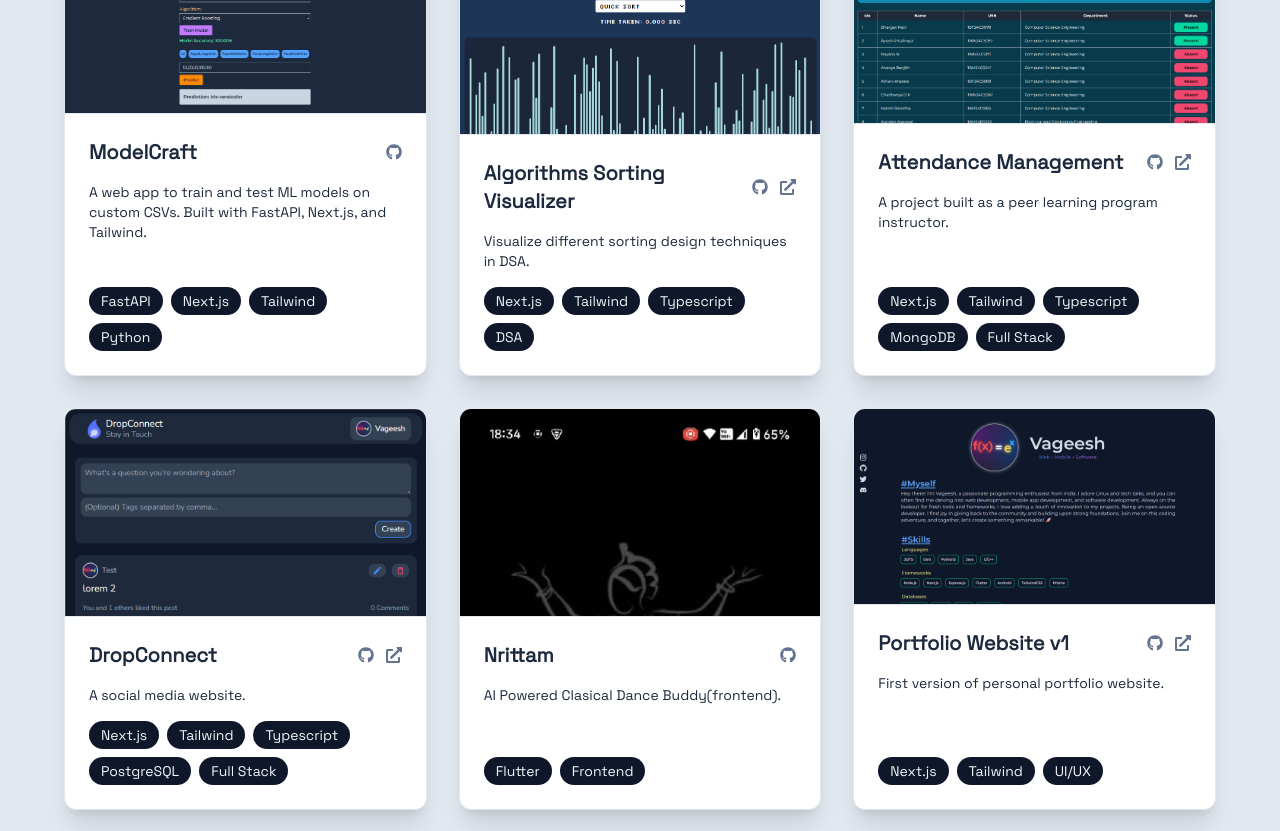
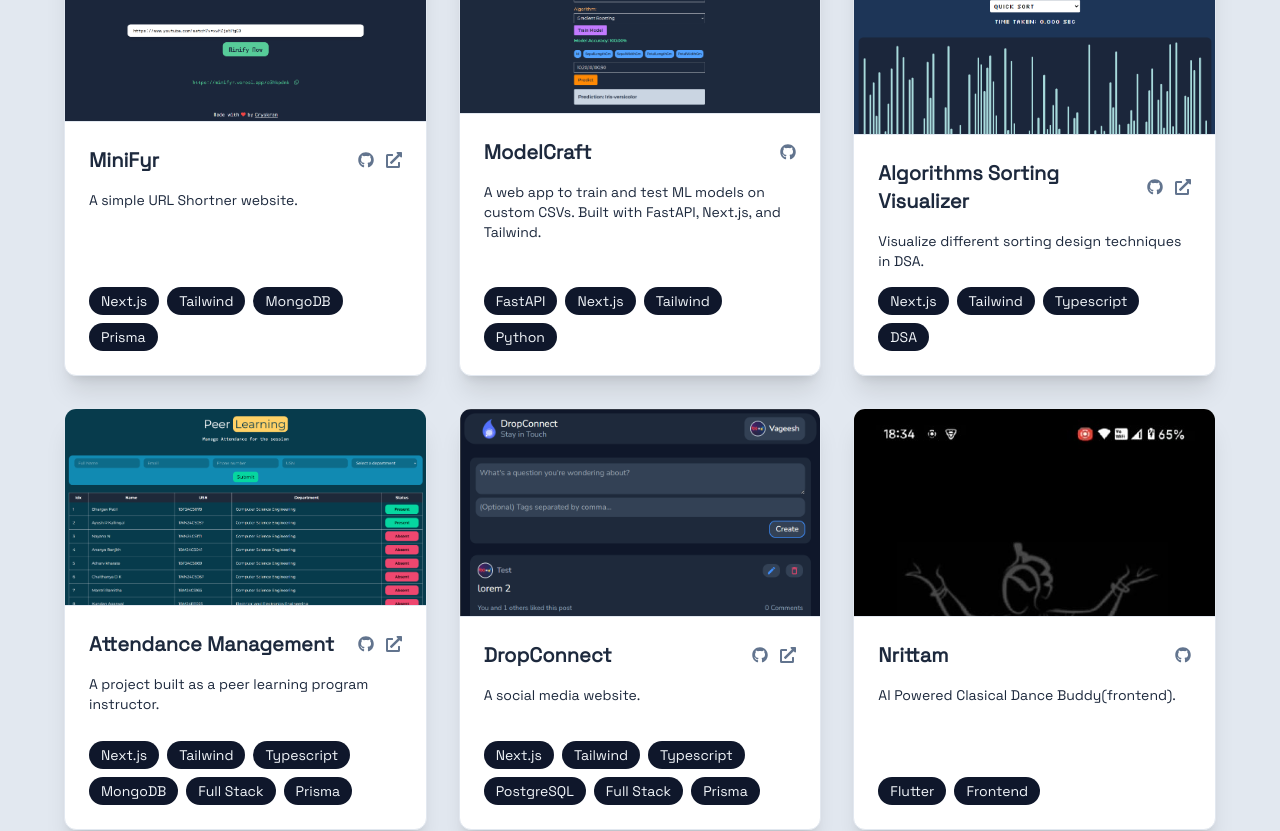
Before and after one commit to cryskram/iamvageesh, a Next.js app: page / in a window 1280 px wide. Shown: the part 2260-3091 px from the top of the page. Built offline with nearby package versions, Linux system fonts and the light colour scheme.

Commit message:
added minifyr project

```diff
--- a/components/Projects.tsx
+++ b/components/Projects.tsx
@@ -28,6 +28,14 @@ const projects = [
     image: "/projects/techxsyp.png",
   },
   {
+    name: "MiniFyr",
+    description: "A simple URL Shortner website.",
+    tech: ["Next.js", "Tailwind", "MongoDB", "Prisma"],
+    github: "https://github.com/cryskram/minifyr",
+    demo: "https://minifyr.vercel.app/",
+    image: "/projects/minifyr.png",
+  },
+  {
     name: "ModelCraft",
     description:
       "A web app to train and test ML models on custom CSVs. Built with FastAPI, Next.js, and Tailwind.",
@@ -46,7 +54,14 @@ const projects = [
   {
     name: "Attendance Management",
     description: "A project built as a peer learning program instructor.",
-    tech: ["Next.js", "Tailwind", "Typescript", "MongoDB", "Full Stack"],
+    tech: [
+      "Next.js",
+      "Tailwind",
+      "Typescript",
+      "MongoDB",
+      "Full Stack",
+      "Prisma",
+    ],
     github: "https://github.com/cryskram/webdevpeersesh",
     demo: "https://webdevpeersesh.vercel.app/",
     image: "/projects/attendance.png",
@@ -54,7 +69,14 @@ const projects = [
   {
     name: "DropConnect",
     description: "A social media website.",
-    tech: ["Next.js", "Tailwind", "Typescript", "PostgreSQL", "Full Stack"],
+    tech: [
+      "Next.js",
+      "Tailwind",
+      "Typescript",
+      "PostgreSQL",
+      "Full Stack",
+      "Prisma",
+    ],
     github: "https://github.com/cryskram/dropconnect",
     demo: "https://dropconnect.vercel.app/",
     image: "/projects/dropconnect.png",
```
Also changed, not shown: public/projects/minifyr.png (added).
